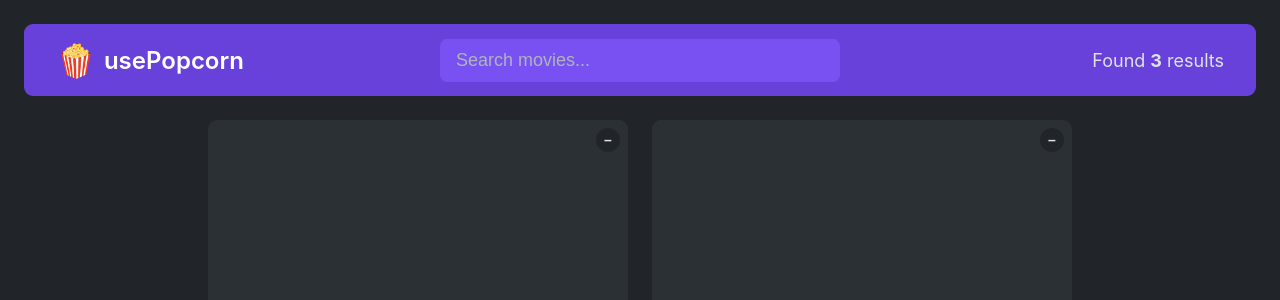
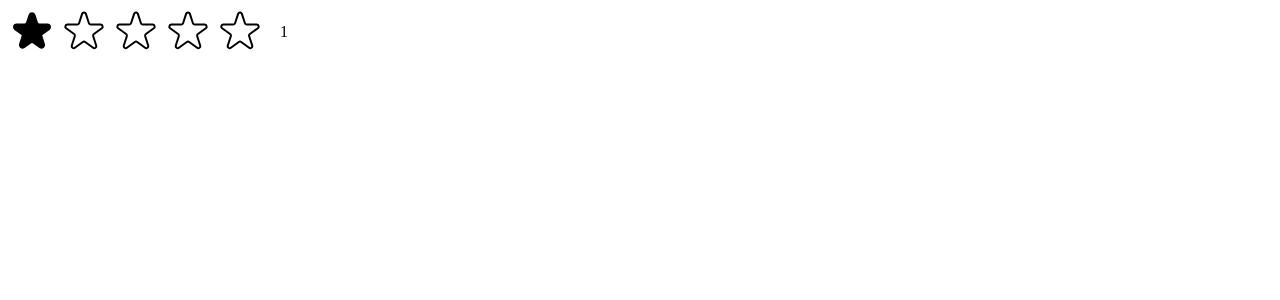
Before and after one commit to GktgYildiz/MovieApp-ReactSmallProject, a React (Create React App) app in the folder usepopcorn/: page / in a window 1280 px wide. Shown: the top 300 px of the page. Built offline with nearby package versions, Linux system fonts and the light colour scheme.

Commit message:
create rating by using star svgs component

```diff
--- /dev/null
+++ b/usepopcorn/src/StarRating.js
@@ -0,0 +1,74 @@
+import { useState } from "react";
+const containerStyle = {
+  display: "flex",
+  alignItems: "center",
+  gap: "16px",
+};
+
+const starContainerStyle = {
+  display: "flex",
+  gap: "4px",
+};
+
+const textStyle = {
+  lineHeight: "1",
+  margin: "0",
+};
+
+const starStyle = {
+  width: "48px",
+  height: "48px",
+  display: "block",
+  cursor: "pointer",
+};
+export default function StarRating({ maxRating = 5 }) {
+  const [rating, setRating] = useState(1);
+
+  function handleRating(rating) {
+    setRating(rating);
+  }
+  return (
+    <div style={containerStyle}>
+      <div style={starContainerStyle}>
+        {Array.from({ length: maxRating }, (_, i) => (
+          <Star
+            key={i}
+            onRate={() => handleRating(i + 1)}
+            full={rating >= i + 1}
+          />
+        ))}
+      </div>
+      <p style={textStyle}>{rating || ""}</p>
+    </div>
+  );
+}
+function Star({ onRate, full }) {
+  return (
+    <span style={starStyle} onClick={onRate}>
+      {full ? (
+        <svg
+          xmlns="http://www.w3.org/2000/svg"
+          viewBox="0 0 20 20"
+          fill="#000"
+          stroke="#000"
+        >
+          <path d="M9.049 2.927c.3-.921 1.603-.921 1.902 0l1.07 3.292a1 1 0 00.95.69h3.462c.969 0 1.371 1.24.588 1.81l-2.8 2.034a1 1 0 00-.364 1.118l1.07 3.292c.3.921-.755 1.688-1.54 1.118l-2.8-2.034a1 1 0 00-1.175 0l-2.8 2.034c-.784.57-1.838-.197-1.539-1.118l1.07-3.292a1 1 0 00-.364-1.118L2.98 8.72c-.783-.57-.38-1.81.588-1.81h3.461a1 1 0 00.951-.69l1.07-3.292z" />
+        </svg>
+      ) : (
+        <svg
+          xmlns="http://www.w3.org/2000/svg"
+          fill="none"
+          viewBox="0 0 24 24"
+          stroke="#000"
+        >
+          <path
+            strokeLinecap="round"
+            strokeLinejoin="round"
+            strokeWidth="{2}"
+            d="M11.049 2.927c.3-.921 1.603-.921 1.902 0l1.519 4.674a1 1 0 00.95.69h4.915c.969 0 1.371 1.24.588 1.81l-3.976 2.888a1 1 0 00-.363 1.118l1.518 4.674c.3.922-.755 1.688-1.538 1.118l-3.976-2.888a1 1 0 00-1.176 0l-3.976 2.888c-.783.57-1.838-.197-1.538-1.118l1.518-4.674a1 1 0 00-.363-1.118l-3.976-2.888c-.784-.57-.38-1.81.588-1.81h4.914a1 1 0 00.951-.69l1.519-4.674z"
+          />
+        </svg>
+      )}
+    </span>
+  );
+}
--- a/usepopcorn/src/index.js
+++ b/usepopcorn/src/index.js
@@ -1,11 +1,13 @@
 import React from "react";
 import ReactDOM from "react-dom/client";
-import "./index.css";
-import App from "./App";
+// import "./index.css";
+// import App from "./App";
+import StarRating from "./StarRating";
 
 const root = ReactDOM.createRoot(document.getElementById("root"));
 root.render(
   <React.StrictMode>
-    <App />
+    {/* <App /> */}
+    <StarRating maxRating={5} />
   </React.StrictMode>
 );
```
Also changed, not shown: usepopcorn/src/index.css (+0 -33 lines).
